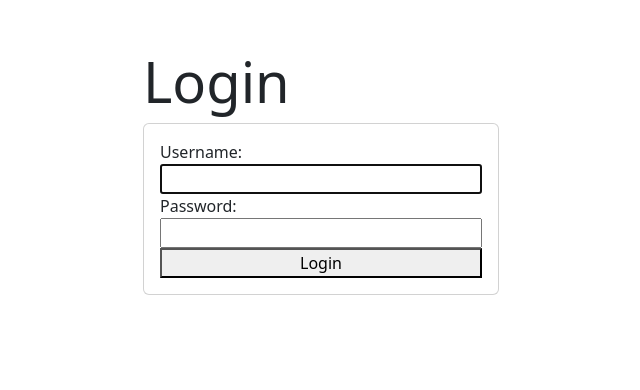
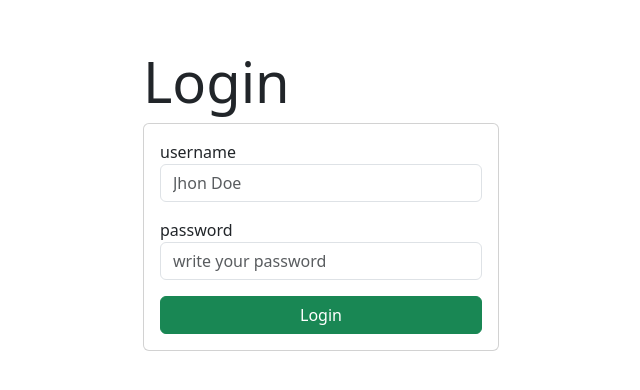
Before and after one commit to castrogarciajs/Be-the-change, a Django app: page /login/ in a window 1280 px wide. Shown: the part 56-446 px from the top of the page, without its empty margins (319-959 px from the left). Run offline with Django 4.2, Linux system fonts and the light colour scheme.

Commit message:
login styles

```diff
--- a/tasks/templates/auth/Login.html
+++ b/tasks/templates/auth/Login.html
@@ -4,8 +4,28 @@
     <div class="col-md-4 offset-md-4">
       <h2 class="display-4">Login</h2>
       <form method="POST" class="card card-body">
-        {{ error }} {% csrf_token %} {{ form }}
-        <button type="submit">Login</button>
+        {{ error }} {% csrf_token %}
+        <div class="mb-3">
+          <label for="username">username</label>
+          <input
+            type="text"
+            name="username"
+            id="usernmae"
+            placeholder="Jhon Doe"
+            class="form-control"
+          />
+        </div>
+        <div class="mb-3">
+          <label for="password">password</label>
+          <input
+            type="password"
+            class="form-control"
+            id="password"
+            name="password"
+            placeholder="write your password"
+          />
+        </div>
+        <button type="submit" class="btn btn-success">Login</button>
       </form>
     </div>
   </div>
--- a/tasks/templates/pages/Tasks.html
+++ b/tasks/templates/pages/Tasks.html
@@ -1,5 +1,5 @@
 {% include '../layouts/Header.html' %} {% include './../partials/Navbar.html' %}
-<h2>tareas pendientes</h2>
+<h2>{{ header }}</h2>
 
 <div>
   {% for task in tasks %}
--- a/tasks/views.py
+++ b/tasks/views.py
@@ -91,10 +91,12 @@ def login_user(request):
 def tasks(request):
     """Tasks."""
     title = 'Tasks'
+    header = 'tareas pendientes'
     tasks = Task.objects.filter(user=request.user, completed__isnull=True)
     return render(request, 'pages/Tasks.html', {
         'title': title,
-        'tasks': tasks
+        'tasks': tasks,
+        'header': header
     })
 
 
@@ -165,9 +167,11 @@ def delete_task(request, id):
 def tasks_completed(request):
     """Tasks."""
     title = 'Tasks'
+    header = 'tareas completadas'
     tasks = Task.objects.filter(
         user=request.user, completed__isnull=False).order_by('-completed')
     return render(request, 'pages/Tasks.html', {
         'title': title,
-        'tasks': tasks
+        'tasks': tasks,
+        'header': header
     })
```
